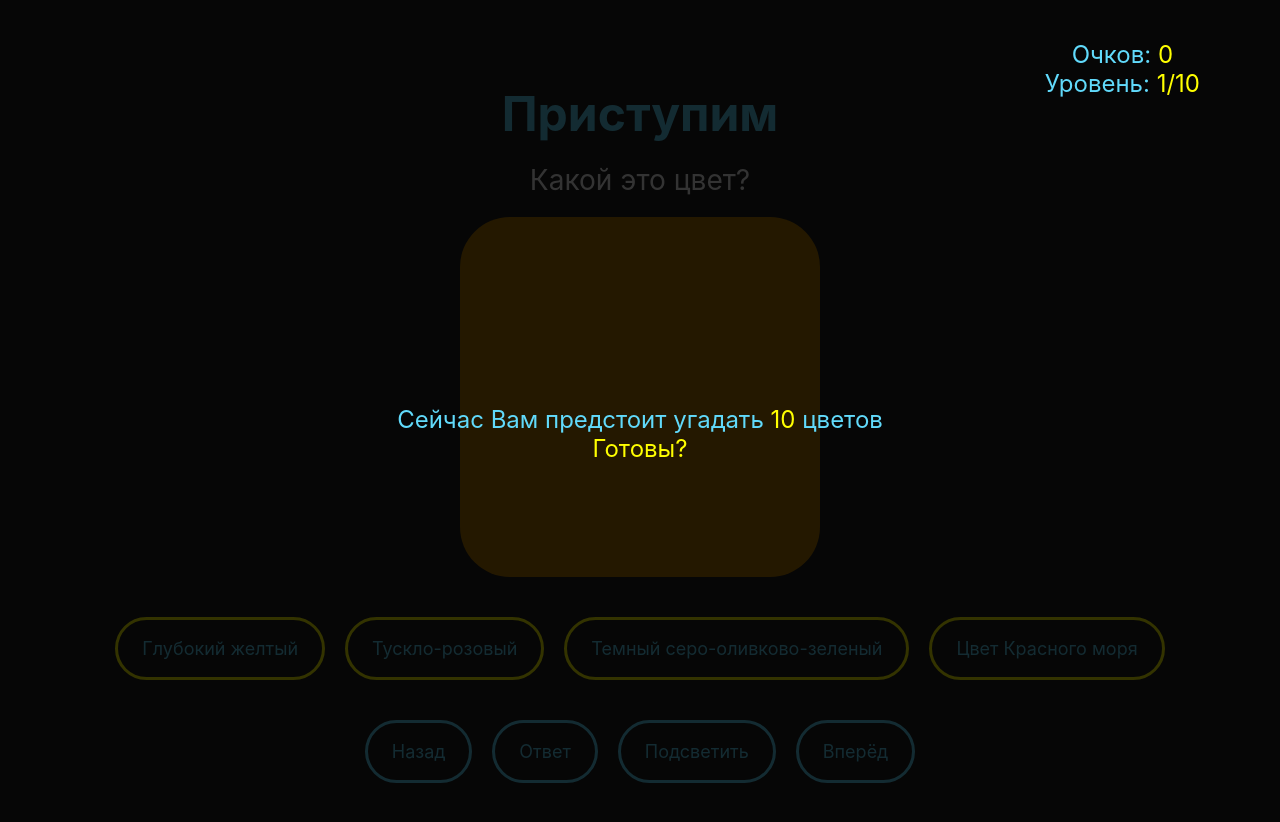
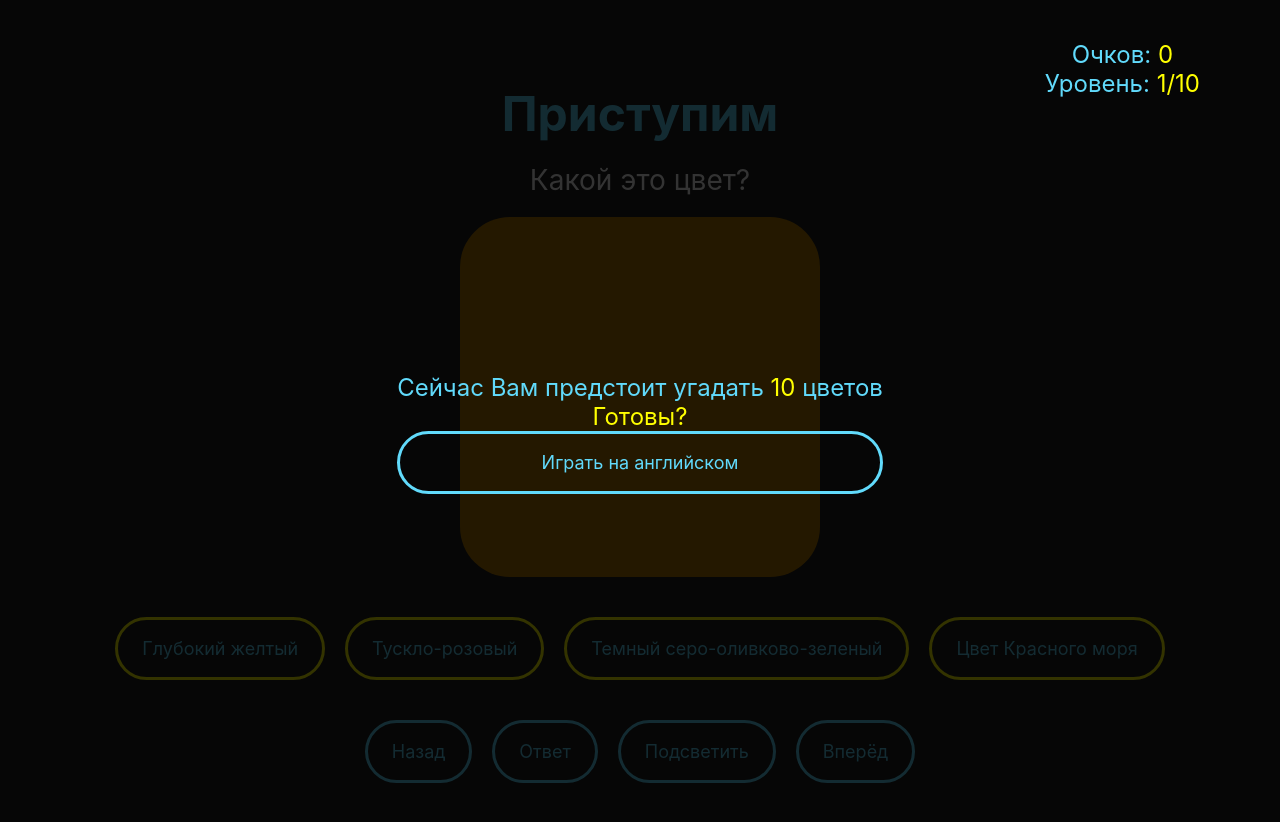
Before and after one commit to suvmer/learncolors, a React (Create React App) app in the folder client/: page / in a window 1280 px wide. Both pictures are taken after a click on the link "Начать". Shown: the top 822 px of the page. Built offline with nearby package versions, Linux system fonts and the light colour scheme.

Commit message:
typo fixed

```diff
--- a/client/src/pages/GamePage.jsx
+++ b/client/src/pages/GamePage.jsx
@@ -58,7 +58,7 @@ const GamePage = () => {
       {stage == 0 ?
         <Modal onClose={() => setStage(1)}>
           Сейчас Вам предстоит угадать <mark className="yellow">{game.answers.length}</mark> цветов<br/><mark className="yellow">Готовы?</mark>
-          {isEng ? <div onClick={() => { switchToEng(); setStage(1); }} className='button small'>Играть на английском</div> : ""}
+          {!isEng ? <div onClick={() => { switchToEng(); setStage(1); }} className='button small'>Играть на английском</div> : ""}
         </Modal> : ""
       }
       {stage != 2 ? //0, 1 stages
```
